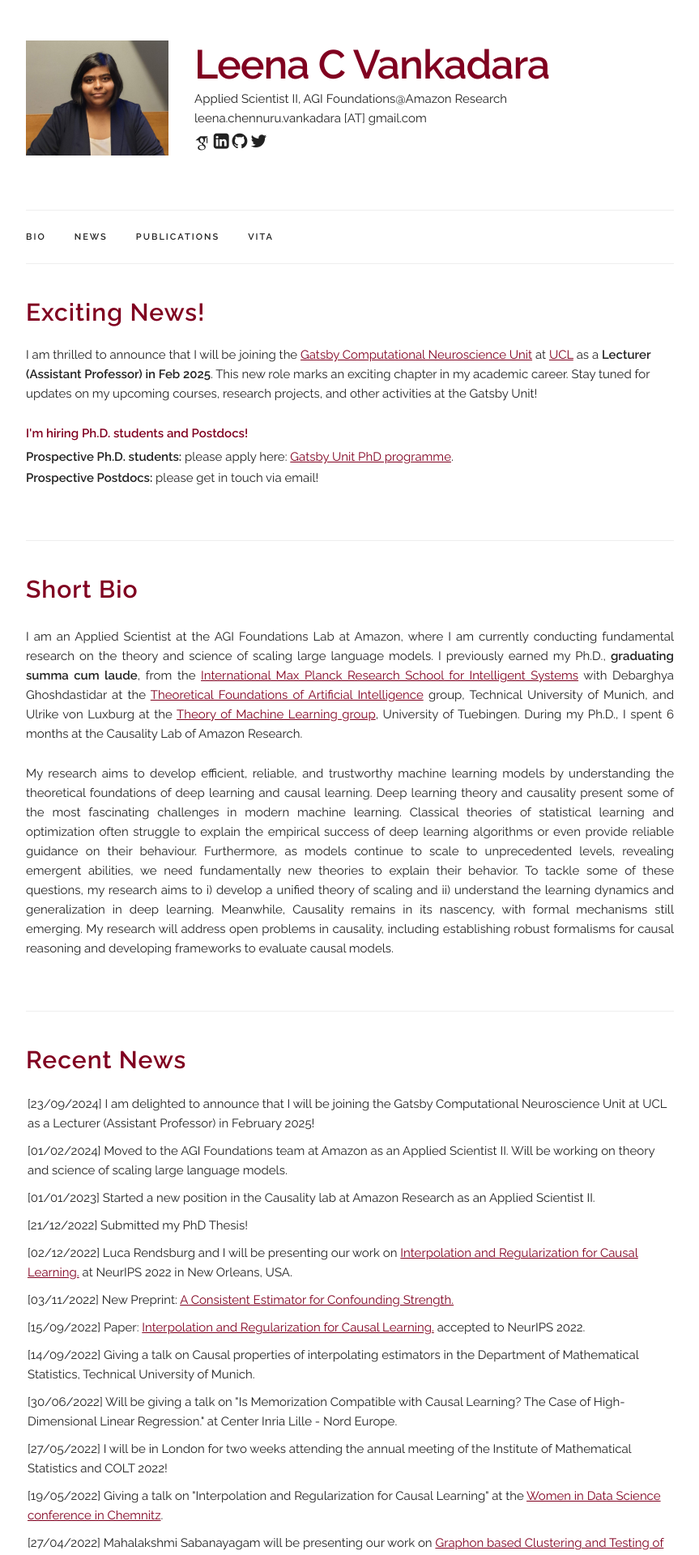
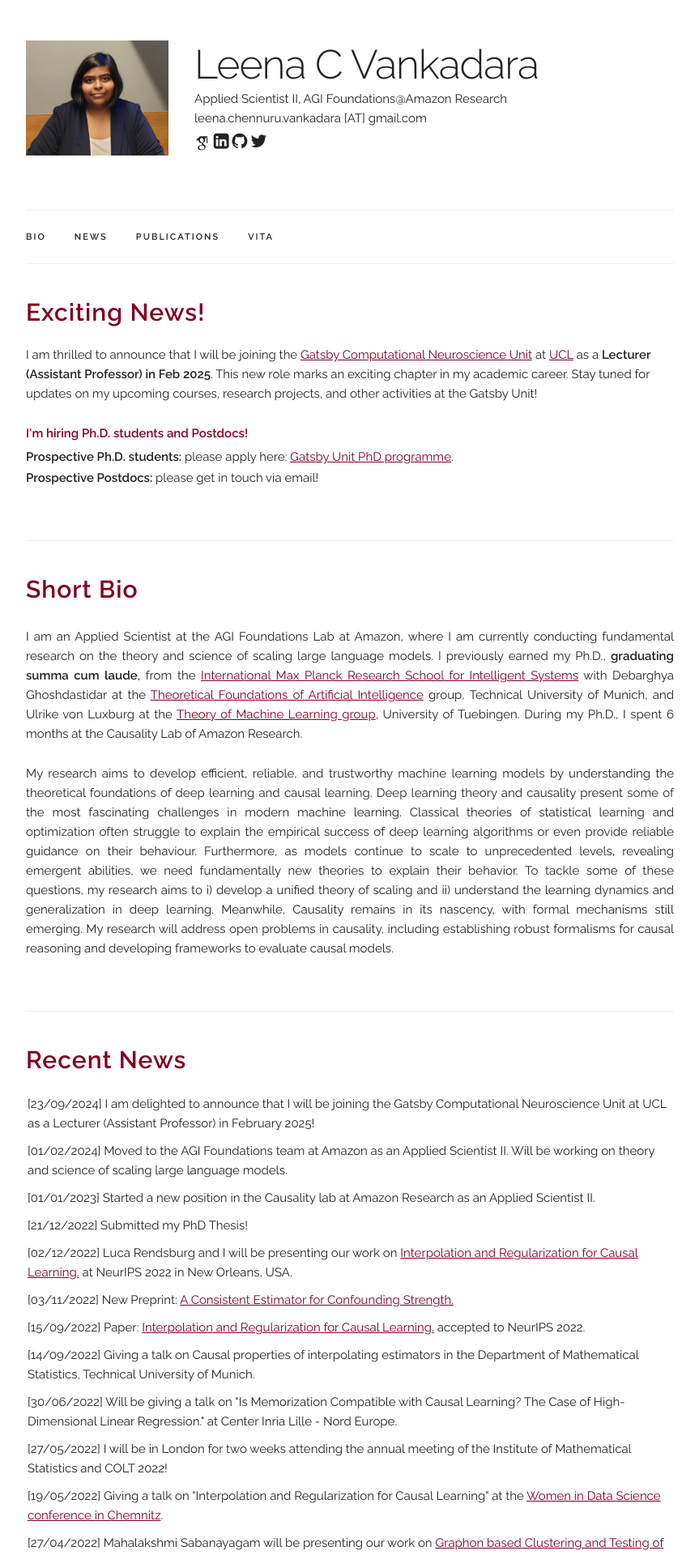
Before and after one commit to leenachennuru/jekyll-leenacvankadara, a Jekyll site: the page built from index.html, in a window 1280 px wide. Shown: the top 1920 px of the page at 81% size, without its empty margins (208-1071 px from the left). Built offline with Jekyll 4.4.1, drawn with Linux system fonts in a browser that asks for light colours; some web fonts are replaced.

Commit message:
changes to style

```diff
--- a/_data/main_info.yaml
+++ b/_data/main_info.yaml
@@ -1,4 +1,4 @@
-name: "<b style=color:#800020;> Leena C Vankadara</b>"
+name: "Leena C Vankadara"
 title: "Applied Scientist II, AGI Foundations@Amazon Research"
 pronouns: "(She/her/hers)"
 email: "leena.chennuru.vankadara [AT] gmail.com"
--- a/_layouts/default.html
+++ b/_layouts/default.html
@@ -5,7 +5,7 @@
   <!-- Basic Page Needs
   –––––––––––––––––––––––––––––––––––––––––––––––––– -->
   <meta charset="utf-8">
-  <title>{{ site.data.main_info.name }} | {{ page.title }}</title>
+  <title style="color:#800020; font-weight: bold;">{{ site.data.main_info.name }} | {{ page.title }}</title>
   <meta name="description" content="Leena C Vankadara">
   <meta name="author" content="Leena C Vankadara">
   <meta property="og:title" content="Leena C Vankadara" />
```
